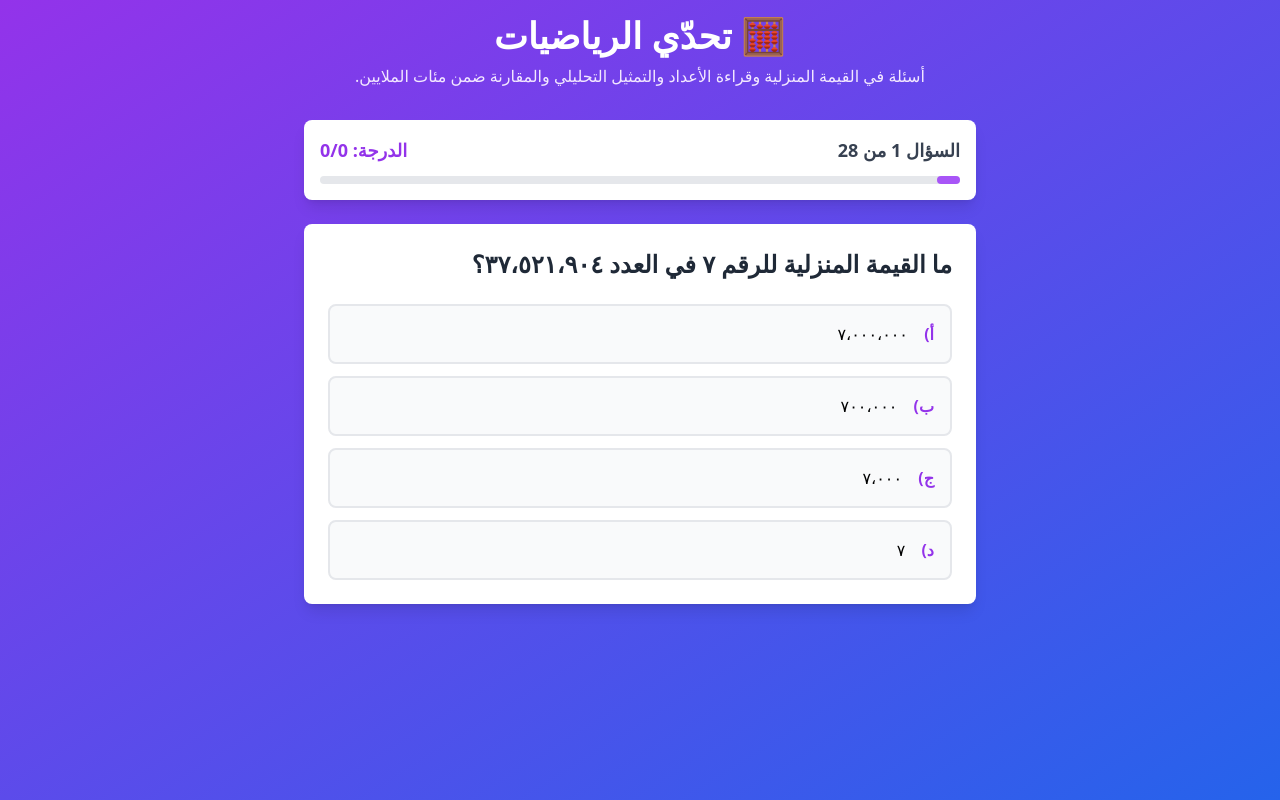
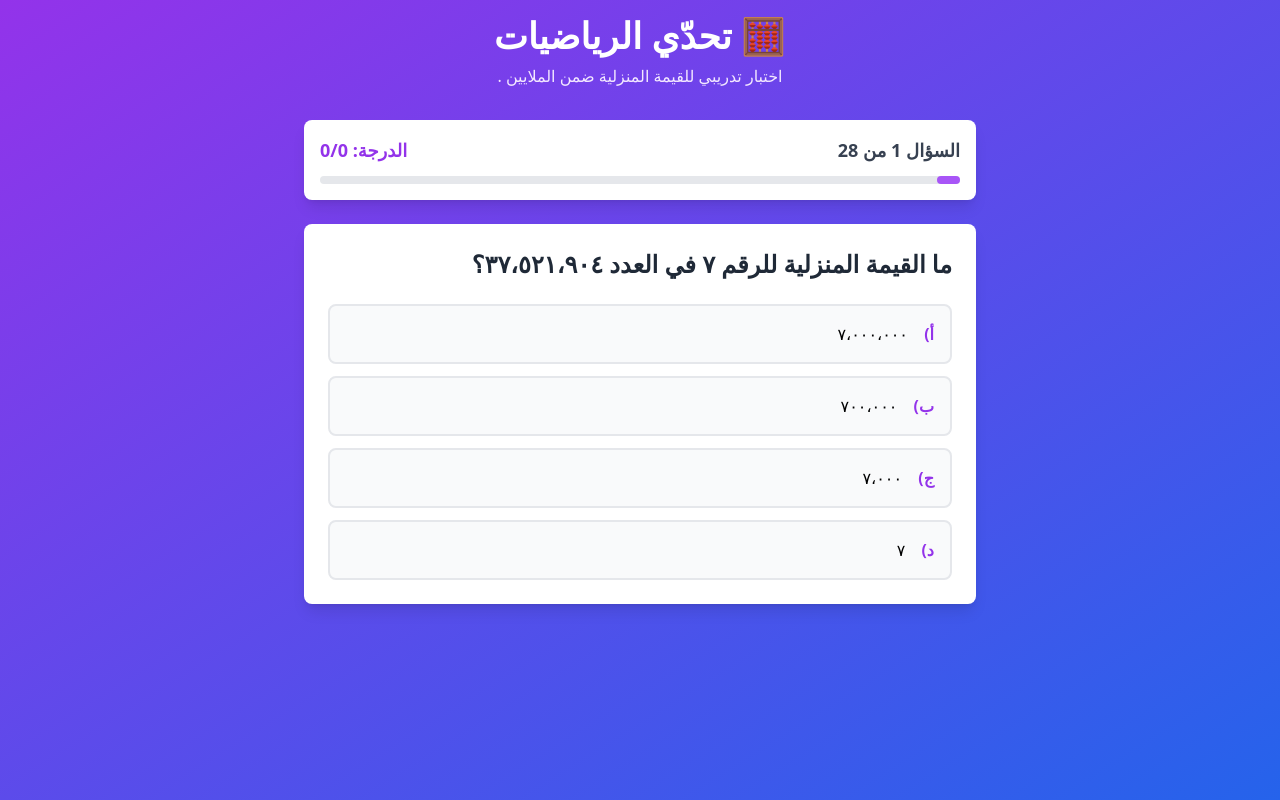
Before and after one commit to nifeos-max/math-quiz, a plain HTML site: page index.html in a window 1280 px wide. Drawn offline with nearby package versions, Linux system fonts and the light colour scheme.

Commit message:
Update index.html

```diff
--- a/index.html
+++ b/index.html
@@ -11,7 +11,7 @@
     <!-- Header -->
     <div class="text-center mb-8">
       <h1 class="text-4xl font-bold text-white mb-2">🧮 تحدّي الرياضيات</h1>
-      <p class="text-purple-100">أسئلة في القيمة المنزلية وقراءة الأعداد والتمثيل التحليلي والمقارنة ضمن مئات الملايين.</p>
+      <p class="text-purple-100">اختبار تدريبي للقيمة المنزلية ضمن الملايين .</p>
     </div>
 
     <!-- Score Display -->
```
